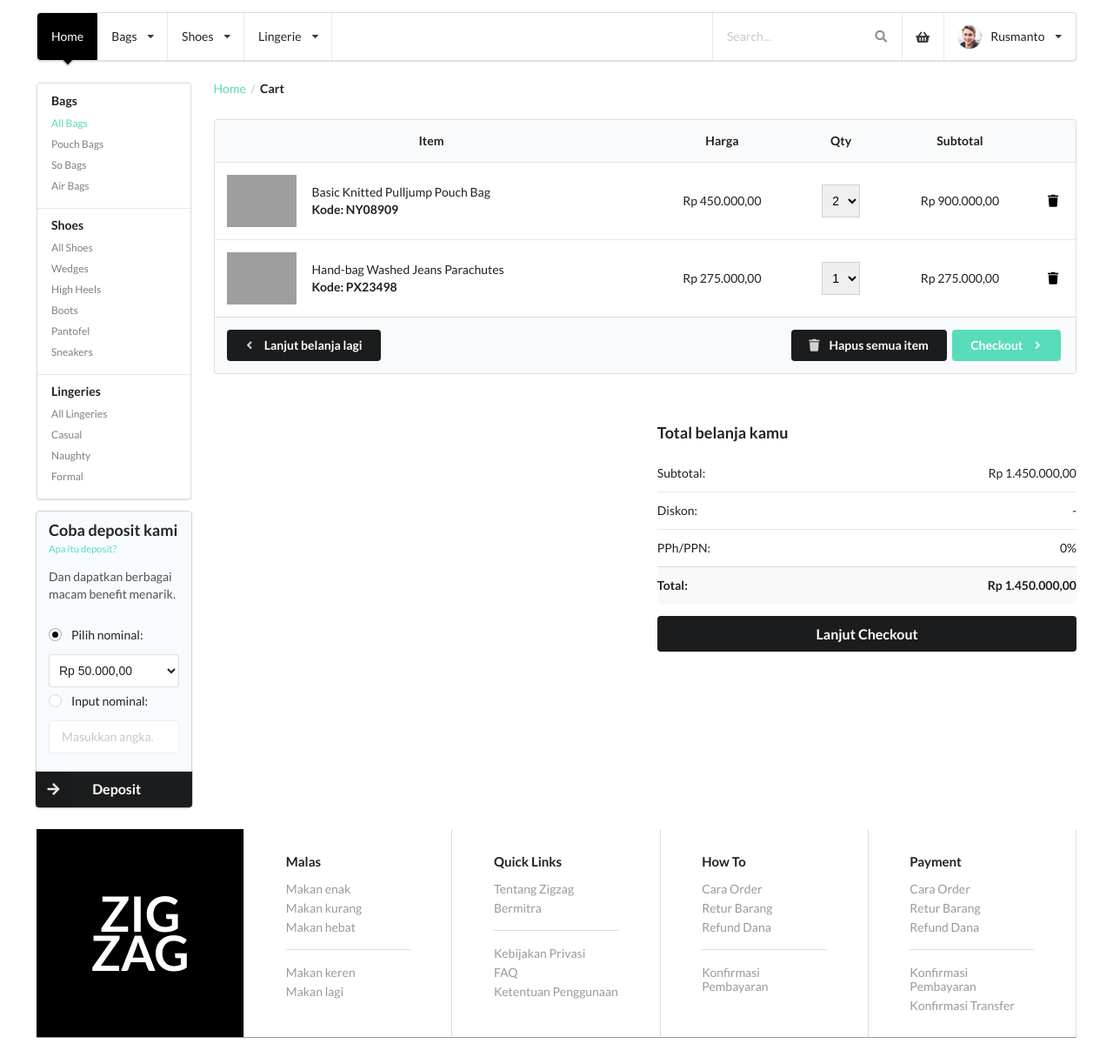
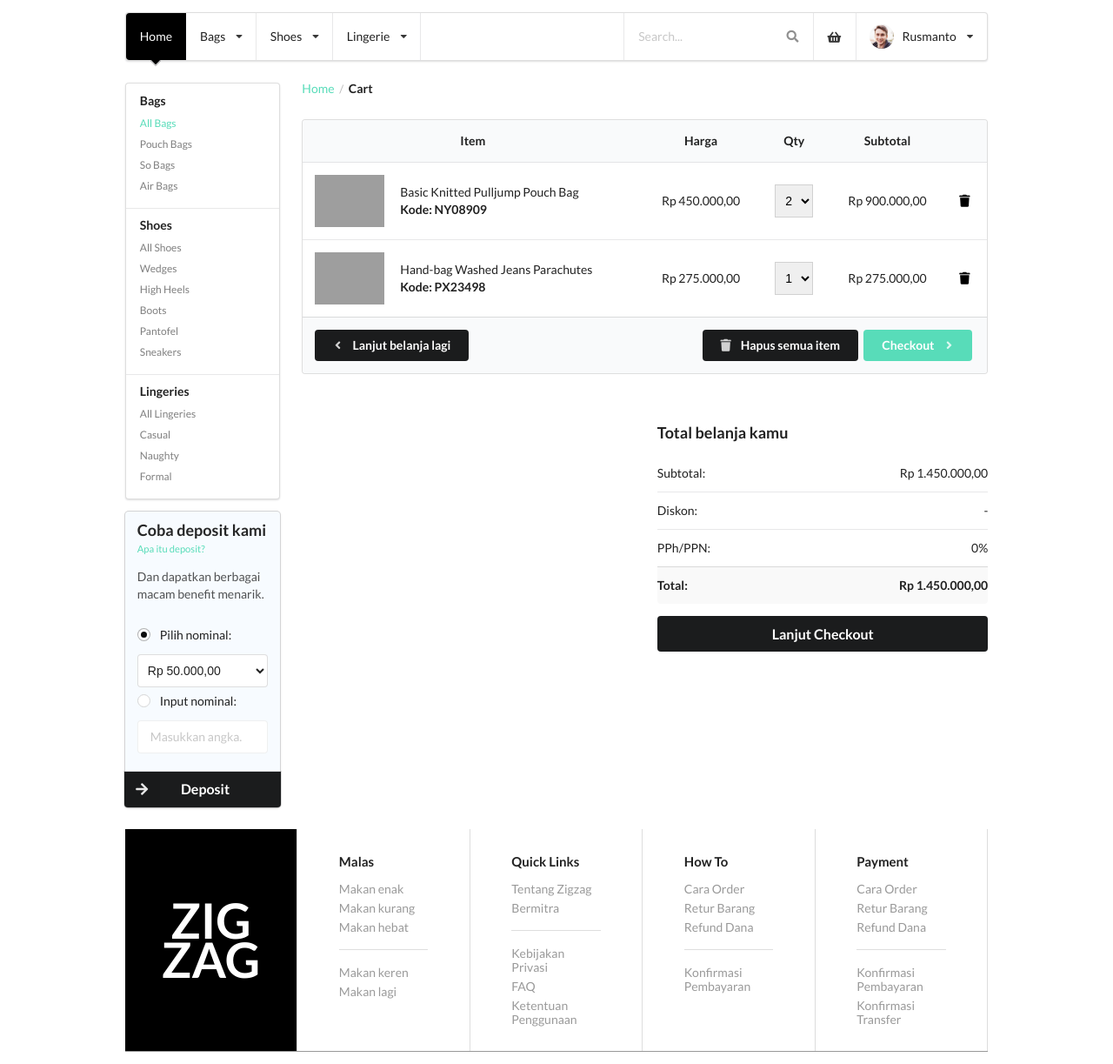
Before and after one commit to itujono/zigzag, a PHP site: page /cart.html in a window 1280 px wide. Shown: the whole page at 87% size. Before the commit the page ends 1193 px from the top, so only its background shows below. Run offline with PHP 8.4, Linux system fonts and the light colour scheme; style sheets or scripts are compiled from the project's sources; some libraries are stand-ins or nearby versions; some web fonts are replaced; grey boxes are pictures that could not be loaded.

Commit message:
Ubah padding layout master.

```diff
--- a/css/main.css
+++ b/css/main.css
@@ -1,7 +1,7 @@
 @import url("https://fonts.googleapis.com/css?family=Playfair+Display:400,700,700i,900i");
-#app { display: grid; padding: 1rem 3rem; grid-gap: 1.8em; grid-template-columns: repeat(12, 1fr); grid-template-rows: repeat(3, minmax(50px, auto)); grid-template-areas: "h h h h h h h h h h h h"
- "s s m m m m m m m m m m"
- "f f f f f f f f f f f f"; }
+#app { display: grid; padding: 1rem 3rem; grid-gap: 1.8em; grid-template-columns: repeat(12, 1fr); grid-template-rows: repeat(3, minmax(50px, auto)); grid-template-areas: ". h h h h h h h h h h ."
+ ". s s m m m m m m m m ."
+ ". f f f f f f f f f f ."; }
 
 #app header { grid-area: h; }
 
@@ -62,6 +62,8 @@ a:hover { color: #24aa87; }
 .right.menu .ui.input > input:focus { padding-right: 6em !important; }
 
 .sidebar .ui.vertical.menu .menu .item.active { color: #58dcb9; font-weight: initial; }
+
+.app .main > .ui.grid { margin-bottom: 0; }
 
 .main > .ui.grid { margin-bottom: 2em; }
 
@@ -217,7 +219,9 @@ a:hover { color: #24aa87; }
 
 .forgot .main .ui.grid { padding: 6em 0; }
 
-.forgot form.form { margin-bottom: 3em; }
+.forgot #forgot-password { margin-bottom: 3em; }
+
+.forgot #forgot-password .direct.button { display: none; }
 
 .ui.breadcrumb { margin-bottom: 2em; }
 
@@ -325,7 +329,7 @@ a:hover { color: #24aa87; }
 
 .checkout .header { margin-bottom: 5em; }
 
-#dropshipper-field { display: none; }
+#dropshipper-field { display: none; margin-bottom: 3em; }
 
 #dropshipper-field.visible { display: -webkit-box; display: -ms-flexbox; display: flex; }
 
--- a/css/main.scss
+++ b/css/main.scss
@@ -11,9 +11,9 @@
     grid-template-columns: repeat(12, 1fr);
     grid-template-rows: repeat(3, minmax(50px, auto));
     grid-template-areas:
-        "h h h h h h h h h h h h"
-        "s s m m m m m m m m m m"
-        "f f f f f f f f f f f f";
+        ". h h h h h h h h h h ."
+        ". s s m m m m m m m m ."
+        ". f f f f f f f f f f .";
     header {
         grid-area: h;
     }
@@ -168,6 +168,14 @@ a {
 }
 
 
+
+.app {
+    .main {
+        > .ui.grid {
+            margin-bottom: 0;
+        }
+    }
+}
 
 .main {
     > .ui.grid {
@@ -575,8 +583,11 @@ a.ui.card:hover,
             padding: 6em 0;
         }
     }
-    form.form {
+    #forgot-password {
         margin-bottom: 3em;
+        .direct.button {
+            display: none;
+        }
     }
 }
 
@@ -850,6 +861,7 @@ a.ui.card:hover,
 
 #dropshipper-field {
     display: none;
+    margin-bottom: 3em;
     &.visible {
         display: flex;
     }
--- a/forgot.html
+++ b/forgot.html
@@ -275,9 +275,10 @@
                         <form class="ui form" id="forgot-password">
                             <div class="field">
                                 <label for="emailForgot">Masukkan email kamu</label>
-                                <input type="email" name="emailForgot" placeholder="Misal: joni@emailsaya.com">
+                                <input type="email" id="emailForgot" name="emailForgot" placeholder="Misal: joni@emailsaya.com">
                             </div>
-                            <button type="submit" class="ui black button">Reset password</button>
+                            <a href="#" type="submit" class="ui black forgot button">Reset password</a>
+                            <a href="/" class="ui direct button"><i class="angle left icon"></i> Kembali ke Home</a>
                         </form>
                     </div>
                 </div>
--- a/js/plugins.js
+++ b/js/plugins.js
@@ -13,7 +13,6 @@
     while (length--) {
         method = methods[length];
 
-        // Only stub undefined methods.
         if (!console[method]) {
             console[method] = noop;
         }
@@ -137,8 +136,7 @@ $(document).ready(function() {
 
     $(".ui.deposit .learn-more").popup({
         inline: true,
-        hoverable: false,
-        // position: 'center right'
+        hoverable: false
     });
 
     $(".login-trigger").on("click", function() {
@@ -207,8 +205,6 @@ $(document).ready(function() {
             ]
         },
     };
-
-
 
     $(".login .ui.form").form({
         inline: true,
@@ -464,17 +460,21 @@ $(document).ready(function() {
     });
 
 
-    $("#forgot-password .button").on("click", function(e) {
+    $("#forgot-password .forgot.button").on("click", function(e) {
         e.preventDefault();
         $(this).addClass("loading");
-        setTimeout(function() {
-            $(".ui.dimmer").dimmer("show").dimmer({
-                // onHide: function() {
-                //     alert("sempardak ugak!");
-                // }
-            });
-            $("#forgot-password .button").removeClass("loading");
-        }, 1500);
+        $(".ui.dimmer").dimmer("show").dimmer({
+            onChange: function() {
+                $("#forgot-password .forgot.button").removeClass("loading");
+            },
+            onHide: function() {
+                $("#emailForgot").slideUp(100);
+                $("#forgot-password label").slideUp(100);
+                $("#forgot-password .forgot.button").slideUp(100);
+                $("#forgot-password .direct").slideDown(200);
+                $(".ui.prompt").slideUp(100);
+            }
+        });
     });
 
 
@@ -523,14 +523,6 @@ $(document).ready(function() {
         $arrCartItem.splice(index, 1);
     });
 
-    // $(".cart-item .delete-item").on("click", function() {
-    //     $(this).closest(".cart-item").splice(0,1);
-    //     if (arrCartItem.length === -1) {
-    //         console.log("True deh");
-    //         $(".cart-empty").transition("slide", 200);
-    //     }
-    // });
-
     $(".delete-all").on("click", function() {
 
         $(".ui.modal.delete-cart").modal({
```
Also changed, not shown: checkout.html (+1 -11 lines), 1 other file.
